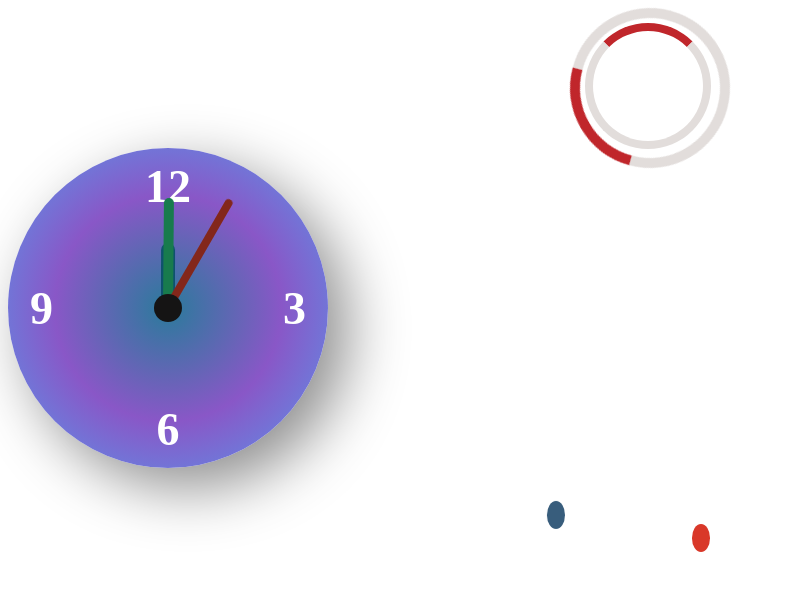
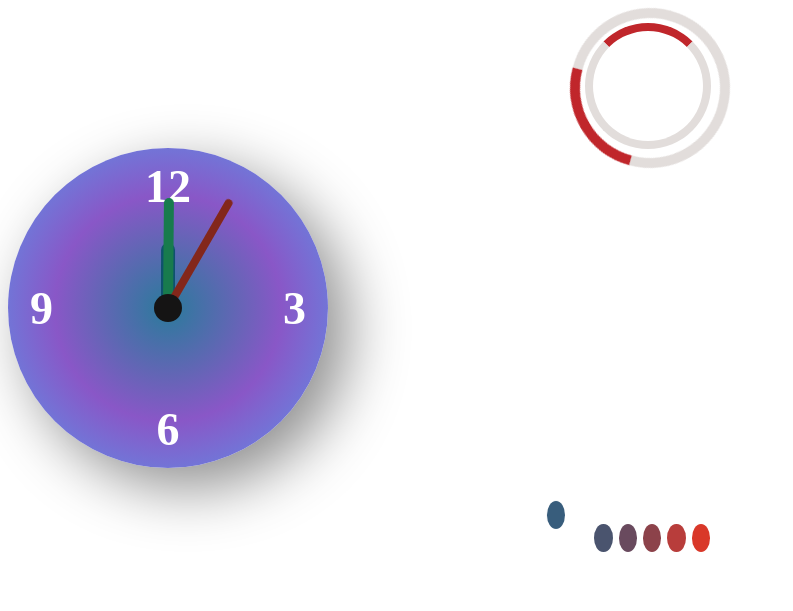
Before and after one commit to aierkerashit0707-cmd/-_, a plain HTML site: page index.html in a window 1280 px wide. Shown: the whole page, without its empty margins (0-793 px from the left). Drawn offline with Linux system fonts and the light colour scheme.

Commit message:
Add files via upload

```diff
--- a/index.html
+++ b/index.html
@@ -30,13 +30,13 @@
 
 
     <div class="loader">
-        <div class="ball ball-left"></div>
-        <div class="ball ball-num1"></div>
-         <div class="ball ball-num2"></div>
-          <div class="ball ball-num3"></div>
-           <div class="ball ball-num4"></div>
-            <div class="ball ball-right"></div>
-    </div>
+    <div class="ball ball-left"></div>
+    <div class="ball ball-mid1"></div>
+    <div class="ball ball-mid2"></div>
+    <div class="ball ball-mid3"></div>
+    <div class="ball ball-mid4"></div>
+    <div class="ball ball-right"></div>
+  </div>
 
 </body>
 </html>
```
